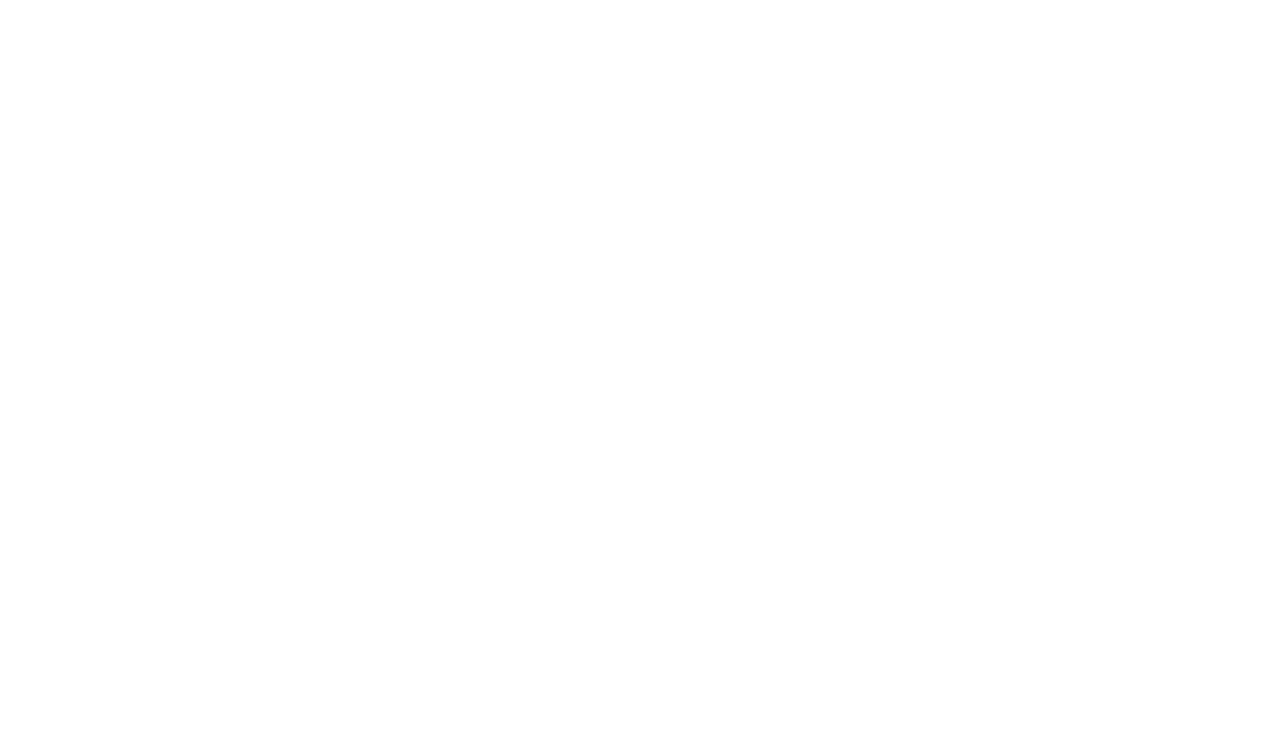
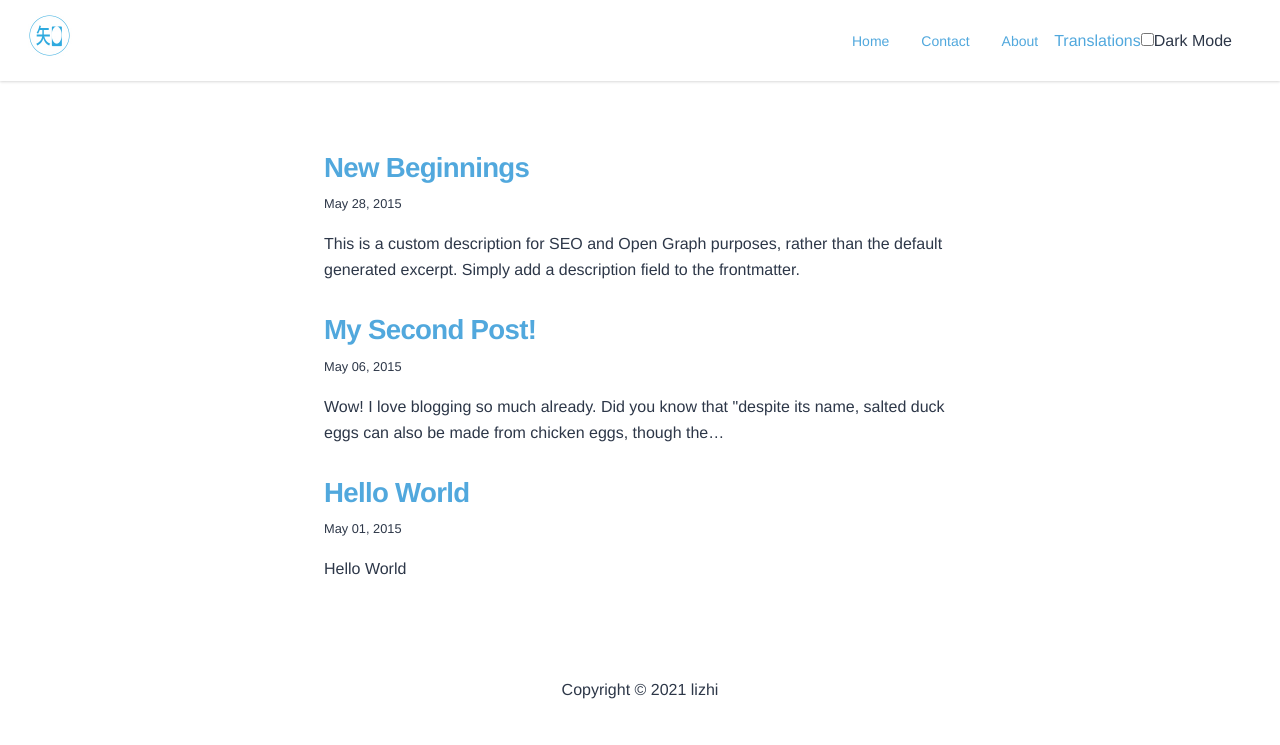
Before and after one commit to liiil825/gatsby-blog, a Gatsby site: page /en/ in a window 1280 px wide. Before the commit this address had no page. Built offline with nearby package versions, Linux system fonts and the light colour scheme; Gatsby itself is replaced by a stand-in of ours; some packages are replaced by stand-ins of ours.

Commit message:
feat: dark mode

```diff
--- a/gatsby-node.js
+++ b/gatsby-node.js
@@ -1,7 +1,8 @@
 const path = require(`path`)
 const { createFilePath } = require(`gatsby-source-filesystem`)
-const createBlog = require('./createPages/blog')
-const commonPage = require('./createPages/common')
+const createBlog = require('./gatsby/blog')
+const commonPage = require('./gatsby/common')
+const onCreateSchema = require('./gatsby/schema')
 
 exports.createPages = async (props) => {
   await Promise.all([createBlog(props), commonPage(props)])
@@ -21,52 +22,13 @@
   }
 }
 
-exports.createSchemaCustomization = ({ actions }) => {
-  const { createTypes } = actions
+// exports.onCreateWebpackConfig = ({ actions, loaders, getConfig }) => {
+//   const config = getConfig()
+//   config.externals = {
+//     'react': 'React'
+//   }
 
-  // Explicitly define the siteMetadata {} object
-  // This way those will always be defined even if removed from gatsby-config.js
+//   actions.replaceWebpackConfig(config)
+// }
 
-  // Also explicitly define the Markdown frontmatter
-  // This way the "MarkdownRemark" queries will return `null` even when no
-  // blog posts are stored inside "content/blog" instead of returning an error
-  createTypes(`
-    type SiteSiteMetadata {
-      author: Author
-      siteUrl: String
-      social: Social
-      languages: Lang
-    }
-
-    type Author {
-      name: String
-      summary: String
-    }
-
-    type Social {
-      twitter: String
-    }
-
-    type Lang {
-      langs: [String]
-      defaultLangKey: String
-    }
-
-    type MarkdownRemark implements Node {
-      frontmatter: Frontmatter
-      fields: Fields
-      prevId: String
-      nextId: String
-    }
-
-    type Frontmatter {
-      title: String
-      description: String
-      date: Date @dateformat
-    }
-
-    type Fields {
-      slug: String
-    }
-  `)
-}
+exports.createSchemaCustomization = onCreateSchema
--- /dev/null
+++ b/gatsby/schema.js
@@ -0,0 +1,49 @@
+module.exports = ({ actions }) => {
+  const { createTypes } = actions
+
+  // Explicitly define the siteMetadata {} object
+  // This way those will always be defined even if removed from gatsby-config.js
+
+  // Also explicitly define the Markdown frontmatter
+  // This way the "MarkdownRemark" queries will return `null` even when no
+  // blog posts are stored inside "content/blog" instead of returning an error
+  createTypes(`
+    type SiteSiteMetadata {
+      author: Author
+      siteUrl: String
+      social: Social
+      languages: Lang
+    }
+
+    type Author {
+      name: String
+      summary: String
+    }
+
+    type Social {
+      twitter: String
+    }
+
+    type Lang {
+      langs: [String]
+      defaultLangKey: String
+    }
+
+    type MarkdownRemark implements Node {
+      frontmatter: Frontmatter
+      fields: Fields
+      prevId: String
+      nextId: String
+    }
+
+    type Frontmatter {
+      title: String
+      description: String
+      date: Date @dateformat
+    }
+
+    type Fields {
+      slug: String
+    }
+  `)
+}
--- a/src/components/bio.js
+++ b/src/components/bio.js
@@ -11,6 +11,7 @@
 import { Link } from "gatsby"
 import NavLang from './dropdown-language'
 import { FormattedMessage } from 'react-intl'
+import DarkButton from './dark-button'
 
 const Bio = ({ navMenus, langs = {} }) => {
   const data = useStaticQuery(graphql`
@@ -44,7 +45,7 @@
 
   return (
     <>
-      <nav className="bg-white dark:bg-gray-800 shadow">
+      <nav className="shadow">
         <div className="container mx-auto px-6 py-3 md:flex md:justify-between md:items-center">
           <div className="flex flex-1 justify-between items-center">
               <div>
@@ -71,6 +72,7 @@
                     <FormattedMessage id="About" defaultMessage="About" />
                   </Link>
                   <NavLang langs={navMenus} />
+                  <DarkButton />
               </div>
           </div>
       </div>
--- /dev/null
+++ b/src/components/dark-button.js
@@ -0,0 +1,23 @@
+import React from "react"
+import { ThemeContext } from './theme-context'
+
+const Toggle = () => {
+  const { theme, setTheme } = React.useContext(ThemeContext)
+
+  function isDark() {
+    return theme === "dark"
+  }
+
+  return (
+    <label>
+      <input
+        type="checkbox"
+        checked={isDark()}
+        onChange={e => setTheme(e.target.checked ? "dark" : "light")}
+      ></input>
+      Dark Mode
+    </label>
+  )
+}
+
+export default Toggle
--- a/src/components/dropdown-language.js
+++ b/src/components/dropdown-language.js
@@ -1,6 +1,6 @@
 import React from "react";
 import { Link } from "gatsby"
-import Popper from "popper.js";
+import { createPopper } from "@popperjs/core";
 import { FormattedMessage } from 'react-intl'
 
 const LanguageDropdown = ({ langs = [] }) => {
@@ -9,7 +9,7 @@
   const btnDropdownRef = React.createRef();
   const popoverDropdownRef = React.createRef();
   const openDropdownPopover = () => {
-    new Popper(btnDropdownRef.current, popoverDropdownRef.current, {
+    createPopper(btnDropdownRef.current, popoverDropdownRef.current, {
       placement: "bottom-end"
     })
     setDropdownPopoverShow(true);
--- a/src/components/layout.js
+++ b/src/components/layout.js
@@ -3,6 +3,7 @@
 import SEO from "../components/seo"
 import { IntlProvider } from 'react-intl'
 import messages from '../locales'
+import { ThemeProvider } from "./theme-context"
 
 import 'intl'
 
@@ -15,7 +16,8 @@
       key={langs.defaultLangKey}
       messages={messages[langKey]}
     >
-      <div className="">
+      <ThemeProvider>
+        <div className="bg-primary text-primary min-h-screen">
           <SEO title="" />
           <Bio navMenus={navMenus} langs={langs} />
           <header />
@@ -24,6 +26,7 @@
             Copyright © {new Date().getFullYear()} {author?.name}
           </footer>
         </div>
+      </ThemeProvider>
     </IntlProvider>
   )
 }
--- /dev/null
+++ b/src/components/theme-context.js
@@ -0,0 +1,51 @@
+import React from "react"
+
+export const ThemeContext = React.createContext()
+
+const getInitialTheme = _ => {
+  if (typeof window !== "undefined" && window.localStorage) {
+    const storedPrefs = window.localStorage.getItem("color-theme")
+    if (typeof storedPrefs === "string") {
+      return storedPrefs
+    }
+
+    const userMedia = window.matchMedia("(prefers-color-scheme: dark)")
+    if (userMedia.matches) {
+      return "dark"
+    }
+  }
+
+  // If you want to use dark theme as the default, return "dark" instead
+  return "light"
+}
+
+export const ThemeProvider = ({ initialTheme, children }) => {
+  const [theme, setTheme] = React.useState(getInitialTheme)
+
+  const rawSetTheme = theme => {
+    const root = window.document.documentElement
+    const isDark = theme === "dark"
+
+    root.classList.remove(isDark ? "light" : "dark")
+    root.classList.add(theme)
+
+    localStorage.setItem("color-theme", theme)
+  }
+
+  if (initialTheme) {
+    rawSetTheme(initialTheme)
+  }
+
+  React.useEffect(
+    _ => {
+      rawSetTheme(theme)
+    },
+    [theme]
+  )
+
+  return (
+    <ThemeContext.Provider value={{ theme, setTheme }}>
+      {children}
+    </ThemeContext.Provider>
+  )
+}
--- a/src/css/style.css
+++ b/src/css/style.css
@@ -1,5 +1,4 @@
 /* CSS Custom Properties Definitions */
-
 :root {
   --maxWidth-none: "none";
   --maxWidth-xs: 20rem;
@@ -57,6 +56,24 @@
   --color-heading: #0B1013;
   --color-heading-black: black;
   --color-accent: #d1dce5;
+
+  @apply light;
+}
+
+.dark {
+  --color-bg-primary: #2d3748;
+  --color-bg-secondary: #283141;
+  --color-text-primary: #f7fafc;
+  --color-text-secondary: #e2e8f0;
+  --color-text-accent: #81e6d9;
+}
+
+.light {
+  --color-bg-primary: #ffffff;
+  --color-bg-secondary: #edf2f7;
+  --color-text-primary: #2d3748;
+  --color-text-secondary: #4a5568;
+  --color-text-accent: #2b6cb0;
 }
 
 /* HTML elements */
--- a/tailwind.config.js
+++ b/tailwind.config.js
@@ -1,10 +1,22 @@
 module.exports = {
+  darkMode: 'class',
   theme: {
     colors: {
       transparent: 'transparent',
       primary: 'var(--color-primary)',
       secondary: 'var(--color-secondary)',
       white: '#fff',
+    },
+    extend: {
+      backgroundColor: {
+        primary: "var(--color-bg-primary)",
+        secondary: "var(--color-bg-secondary)",
+      },
+      textColor: {
+        accent: "var(--color-text-accent)",
+        primary: "var(--color-text-primary)",
+        secondary: "var(--color-text-secondary)",
+      },
     },
   },
   extend: {
```
Also changed, not shown: package.json (+5 -5 lines), gatsby/blog.js (renamed from createPages/blog.js), gatsby/common.js (renamed from createPages/common.js), 1 other file. Lines whose indentation alone changed are shown as unchanged.
